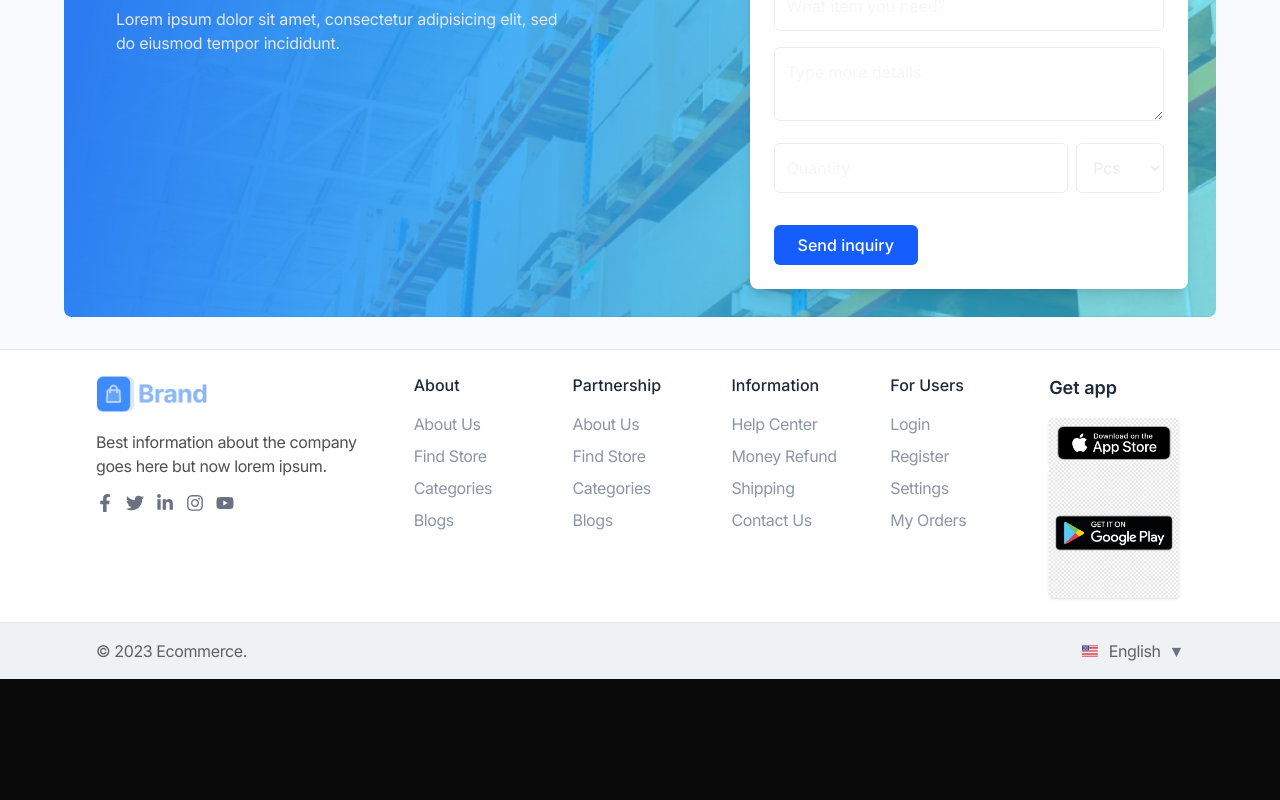
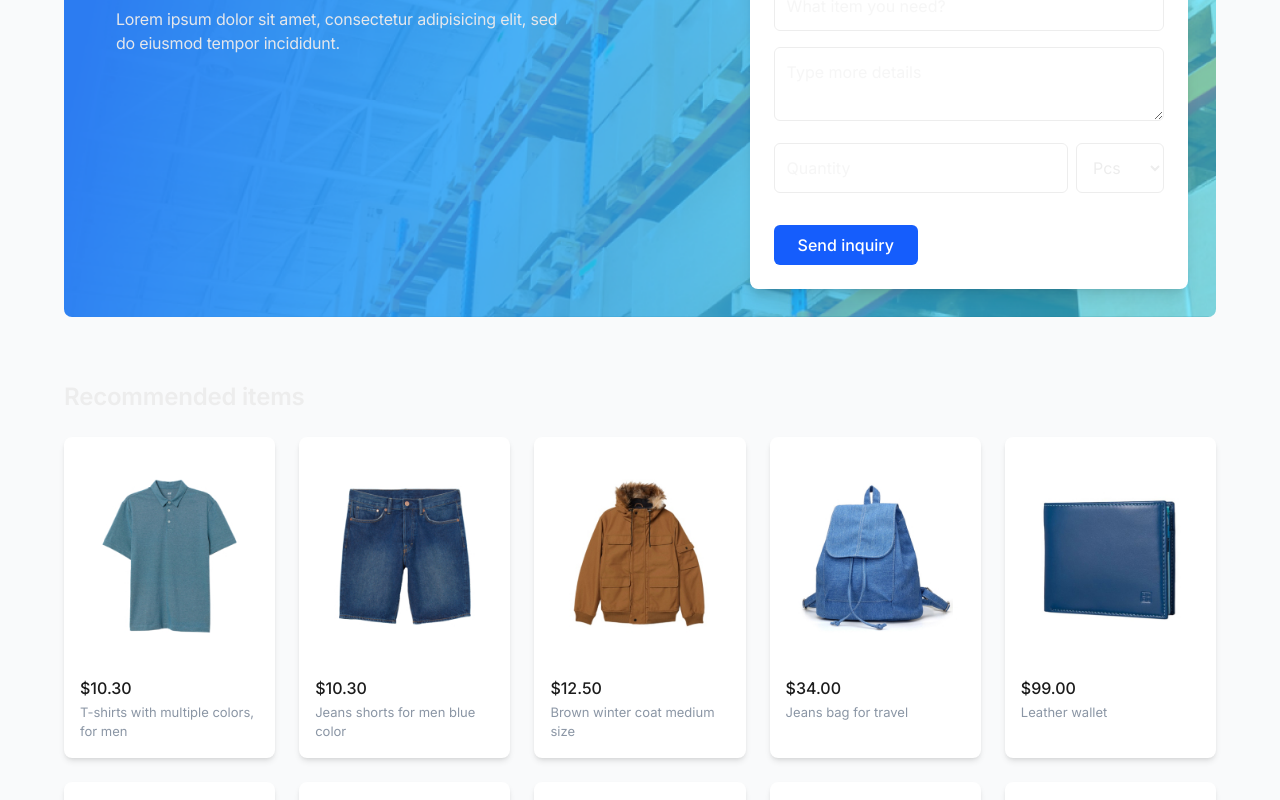
Before and after one commit to Muhammadtalha678/ecommerce-fullstack-design, a Next.js app in the folder frontend/: page / in a window 1280 px wide. Shown: the part 1974-2774 px from the top of the page. Before the commit the page ends 2653 px from the top, so only its background shows below. Built offline with nearby package versions, Linux system fonts and the light colour scheme.

Commit message:
add recommend section to home page

```diff
--- a/frontend/src/app/(public)/page.tsx
+++ b/frontend/src/app/(public)/page.tsx
@@ -2,6 +2,7 @@ import DealsSection from '@/components/home/DealSection/DealSection'
 import HeroSection from '@/components/home/HeroSection/HeroSection'
 import CategorySection from '@/components/home/HomeCategories/HomeCategories';
 import InquirySection from '@/components/home/InquirySection/InquirySection';
+import RecommendSection from '@/components/home/RecommendSection/Recommend';
 import React from 'react'
 
 const HomePage = () => {
@@ -33,6 +34,7 @@ const HomePage = () => {
             <CategorySection catProds={category1_products} bannerImage="/images/category1-banner.png" bannerTitle="Home and outdoor" />
             <CategorySection catProds={category2_products} bannerImage="/images/categor2-banner.png" bannerTitle="Consumer electronics and gadgets" />
             <InquirySection />
+            <RecommendSection />
         </div>
     )
 }
--- /dev/null
+++ b/frontend/src/components/home/RecommendSection/Recommend.tsx
@@ -0,0 +1,33 @@
+import React from 'react';
+import RecommendCard from './RecommendCard';
+
+const RecommendSection = () => {
+    const items = [
+        { name: 'T-shirts with multiple colors, for men', price: '$10.30', image: '/images/tshirt1.jpg' },
+        { name: 'Jeans shorts for men blue color', price: '$10.30', image: '/images/jeans-jacket.jpg' },
+        { name: 'Brown winter coat medium size', price: '$12.50', image: '/images/coat.jpg' },
+        { name: 'Jeans bag for travel', price: '$34.00', image: '/images/backpack.jpg' },
+        { name: 'Leather wallet', price: '$99.00', image: '/images/wallet.jpg' },
+        { name: 'Canon camera black, 100x zoom', price: '$9.99', image: '/images/deal-3.jpg' },
+        { name: 'Headset for gaming with mic', price: '$8.99', image: '/images/cat21.jpg' },
+        { name: 'Smartwatch silver color modern', price: '$10.30', image: '/images/cat16.jpg' },
+        { name: 'Blue wallet for men leather metarfial', price: '$10.30', image: '/images/wallet.jpg' },
+        { name: 'Jeans bag for travel for men', price: '$80.95', image: '/images/backpack.jpg' },
+    ];
+
+    return (
+        <section className="bg-gray-50 px-4 py-6 sm:px-6 sm:py-8 md:px-8 lg:px-12 xl:px-16">
+            <h1 className="text-xl md:text-2xl custom-font-semibold leading-8 tracking-tight mb-6">
+                Recommended items
+            </h1>
+
+            <div className="grid max-[430px]:grid-cols-1 grid-cols-2 sm:grid-cols-3 lg:grid-cols-4 xl:grid-cols-5 gap-4 sm:gap-6">
+                {items.slice(0, 10).map((item, index) => (
+                    <RecommendCard recommendCard={item} key={index + 1} />
+                ))}
+            </div>
+        </section>
+    );
+};
+
+export default RecommendSection;
--- /dev/null
+++ b/frontend/src/components/home/RecommendSection/RecommendCard.tsx
@@ -0,0 +1,26 @@
+import React from 'react';
+import Image from 'next/image';
+
+const RecommendCard = ({ recommendCard }: { recommendCard: { image: string, name: string, price: string } }) => {
+    return (
+        <div className="bg-white rounded-lg shadow-md p-3 sm:p-4 flex flex-col">
+            <div className="relative w-full h-36 sm:h-40 md:h-44 lg:h-48 xl:h-52">
+                <Image
+                    src={recommendCard.image}
+                    alt={recommendCard.name}
+                    layout="fill"
+                    objectFit="contain"
+                    quality={100} // Improves sharpness
+                />
+            </div>
+            <p className="text-[16px] custom-font-medium leading-[22px] text-[#1C1C1C] mt-3 sm:mt-4 text-left">
+                {recommendCard.price}
+            </p>
+            <p className="custom-font-regular text-[13px] text-[#8B96A5] mt-1 text-left">
+                {recommendCard.name}
+            </p>
+        </div>
+    );
+};
+
+export default RecommendCard;
```
